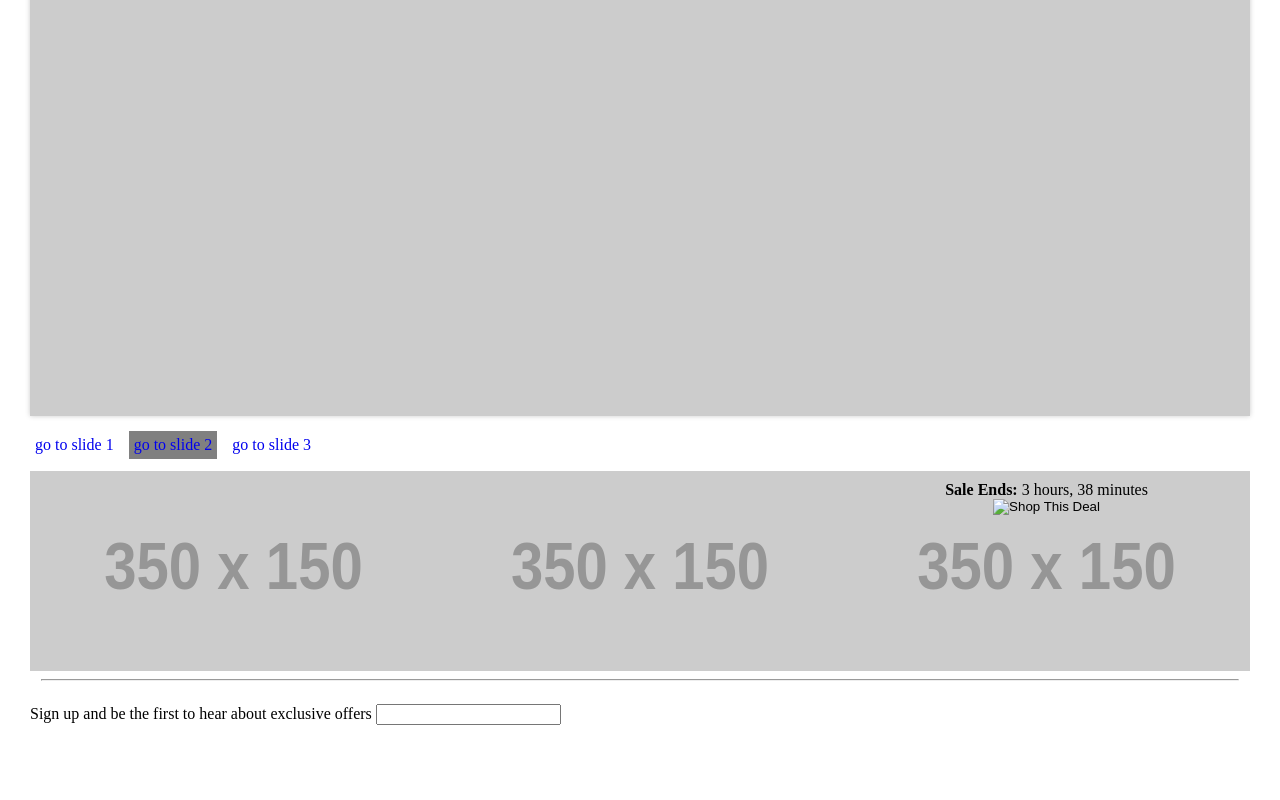
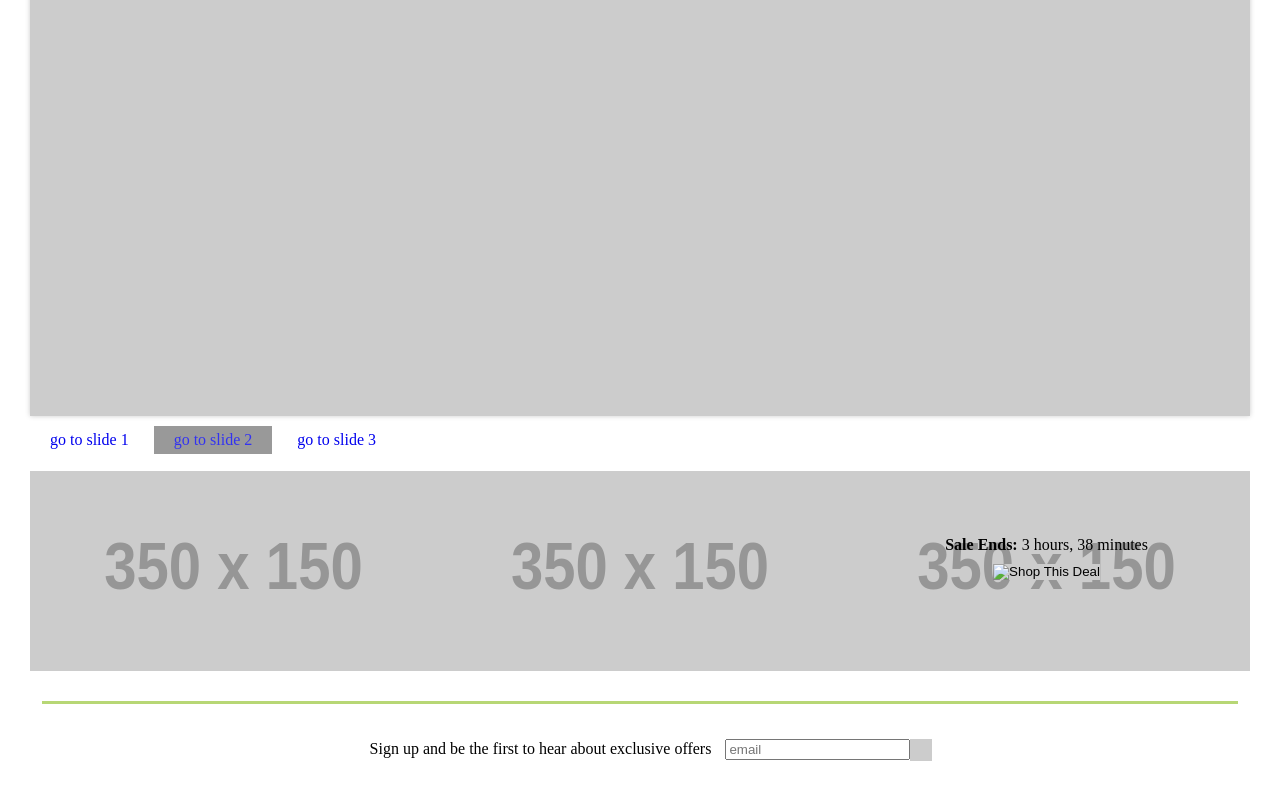
Before and after one commit to abyasasvi/KT, a website: page slider/index.html in a window 1280 px wide. Shown: the part 954-1754 px from the top of the page. Before the commit the page ends 1723 px from the top, so only its background shows below. Drawn offline with nearby package versions, Linux system fonts and the light colour scheme; placeholder pictures from the web are drawn by us.

Commit message:
changed index.html & css

```diff
--- a/slider/index.html
+++ b/slider/index.html
@@ -46,10 +46,9 @@
 			</div>
 
 	</div>
-	<hr/>
 	<div id="offerSignUp">
 		<p>Sign up and be the first to hear about exclusive offers</p>
-		<input type="text">
+		<input type="text" placeholder="email"><span class="go"></span>
 	</div>
 	<script type="text/javascript" src="https://ajax.googleapis.com/ajax/libs/jquery/1.11.1/jquery.min.js"></script>
 	<script type="text/javascript" src="jquery.bxslider.js"></script>
--- a/slider/styles/sliderStyle.css
+++ b/slider/styles/sliderStyle.css
@@ -34,19 +34,21 @@ ul{
 	display:block;
 	float:left;
 	text-decoration: none;
-	margin-right: 10px;
-	margin-top: 10px;
+	margin-right: 5px;
+	margin-top: 5px;
 	margin-bottom: 10px;
-	padding: 5px;
+	padding: 5 20 5 20;
 }
 #gotoSlide a:hover{
 	background: grey;
+	opacity: 0.8;
 }
 #gotoSlide .active{
 	background: grey;
+	opacity: 0.8;
 }
 #dealOfTheDayWrapper{
-	width:100%;height:200px;
+	width:100%;height:200px;margin-bottom: 30px;
 }
 .dealOfTheDay{
 	width: 33.33%;height:100%;float: left;
@@ -58,17 +60,23 @@ ul{
 	position:relative;
 }
 #countDownWrapper {
-	position:absolute;top:10px;width: 100%;text-align: center;
+	position:absolute;top:65px;width: 100%;text-align: center;
+}
+#countDownWrapper input{
+	position:relative;top:10px;
 }
 #shopDeal{
 	background: url(http://placehold.it/350x150);
 }
-hr{
-	width:98%;
-}
 #offerSignUp{
-	margin-right: auto; margin-left: auto;
+	width:98%;text-align: center;border-top: solid;border-color: #b7d775;margin-left: auto;margin-right: auto;padding-top: 20px;position: relative;
 }
 #offerSignUp p{
 	display: inline-block;
 }
+#offerSignUp input{
+	margin-left: 10px;display: inline-block;margin-right: 0;
+}
+#offerSignUp .go{
+	background: url(http://placehold.it/350x150);width:22px;height: 22px;display: inline-block;position: absolute;top: 35px;
+}
```
